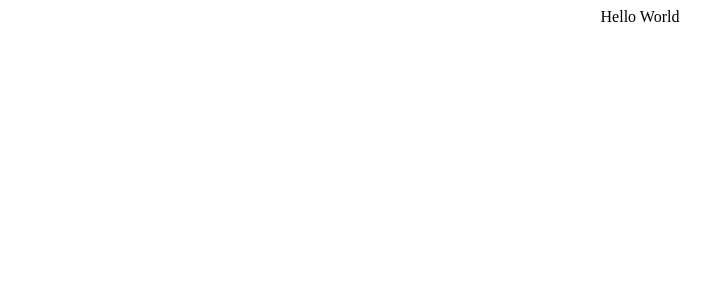
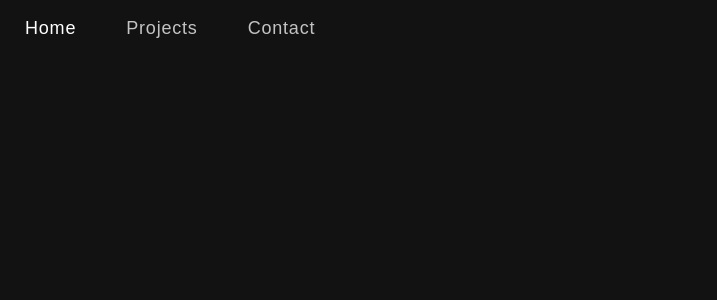
Before and after one commit to Moschifire/mo_portfolio, a React (Create React App) app: page / in a window 1280 px wide. Shown: the top 300 px of the page, without its empty margins (0-717 px from the left). Built offline with nearby package versions, Linux system fonts and the light colour scheme.

Commit message:
header completed

```diff
--- a/src/App.css
+++ b/src/App.css
@@ -1,38 +1,65 @@
-.App {
-  text-align: center;
+* {
+margin: 0;
+padding: 0;
+box-sizing: border-box;
 }
 
-.App-logo {
-  height: 40vmin;
-  pointer-events: none;
+html {
+scroll-behavior: smooth;
+scroll-padding-top: 75px;
 }
 
-@media (prefers-reduced-motion: no-preference) {
-  .App-logo {
-    animation: App-logo-spin infinite 20s linear;
-  }
+body {
+font-weight: 400;
+overflow-x: hidden;
+position: relative;
+background-color: #121212 !important;
+color: #fff !important;
+font-family: 'Centra', sans-serif !important;
 }
 
-.App-header {
-  background-color: #282c34;
-  min-height: 100vh;
-  display: flex;
-  flex-direction: column;
-  align-items: center;
-  justify-content: center;
-  font-size: calc(10px + 2vmin);
-  color: white;
+h1, h2, h3, h4, h5, h6 {
+margin: 0;
+padding: 0;
+line-height: normal;
 }
 
-.App-link {
-  color: #61dafb;
+p, a, li, button, ul {
+margin: 0;
+padding: 0;
+line-height: normal;
+text-decoration: none;
 }
 
-@keyframes App-logo-spin {
-  from {
-    transform: rotate(0deg);
-  }
-  to {
-    transform: rotate(360deg);
-  }
+a:hover {
+text-decoration: none;
 }
+
+img {
+width: 100%;
+height: auto;
+}
+
+button {
+border: 0;
+background-color: transparent;
+}
+
+input:focus, textarea:focus, select:focus {
+outline: none;
+}
+
+@media (min-width:1700px) {
+main .container {
+  max-width: 100%;
+  padding: 0 150px;
+}
+}
+
+p.success {
+color: green;
+}
+
+p.danger {
+color: red;
+}
--- a/src/App.js
+++ b/src/App.js
@@ -1,11 +1,10 @@
 import React from 'react';
 import './App.css';
-import Header from './Header';
+import Header from './components/header/Header';
 
 function App() {
   return (
     <div className="App">
-      Hello World
       <Header />
     </div>
 
--- a/src/Header.js
+++ /dev/null
@@ -1,9 +0,0 @@
-import React from 'react';
-
-const Header = () => {
-  return (
-    <div></div>
-  )
-}
-
-export default Header
--- /dev/null
+++ b/src/components/header/Header.css
@@ -0,0 +1,27 @@
+nav.navbar {
+  padding: 18px 0;
+  position: fixed;
+  width: 100%;
+  top: 0;
+  z-index: 9999;
+  transition:  0.32s ease-in-out;
+}
+nav.navbar.scrolled {
+  padding: 0px 0;
+  background-color: #121212;
+}
+nav.navbar a.navbar-brand {
+    width: 9%;
+}
+nav.navbar .navbar-nav .nav-link.navbar-link {
+  font-weight: 400;
+  color: #fff !important;
+  letter-spacing: 0.8px;
+  padding: 0 25px;
+  font-size: 18px;
+  opacity: 0.75;
+}
+nav.navbar .navbar-nav a.nav-link.navbar-link:hover,
+nav.navbar .navbar-nav a.nav-link.navbar-link.active {
+    opacity: 1;
+}
--- /dev/null
+++ b/src/components/header/Header.js
@@ -0,0 +1,30 @@
+import React from 'react';
+import { useState } from 'react';
+import { Nav, Navbar } from 'react-bootstrap';
+import Container from 'react-bootstrap/esm/Container';
+import "./Header.css";
+
+const Header = () => {
+
+  const [activeLink, setActiveLink] = useState("home");
+
+  const onUpdateActiveLink = (value) => {
+        setActiveLink(value);
+    }
+
+  return (
+    <Navbar expand="lg">
+      <Container>
+        <Navbar.Collapse id="basic-navbar-nav">
+          <Nav className="me-auto">
+            <Nav.Link href="#home" className={activeLink == "home" ? "active navbar-link" : "navbar-link"} onClick={() => onUpdateActiveLink("home")}>Home</Nav.Link>
+            <Nav.Link href="#projects" className={activeLink == "projects" ? "active navbar-link" : "navbar-link"} onClick={() => onUpdateActiveLink("projects")}>Projects</Nav.Link>
+            <Nav.Link href="#contact" className={activeLink == "contact" ? "active navbar-link" : "navbar-link"} onClick={() => onUpdateActiveLink("contact")}>Contact</Nav.Link>
+          </Nav>
+        </Navbar.Collapse>
+      </Container>
+    </Navbar>
+  )
+}
+
+export default Header
```
